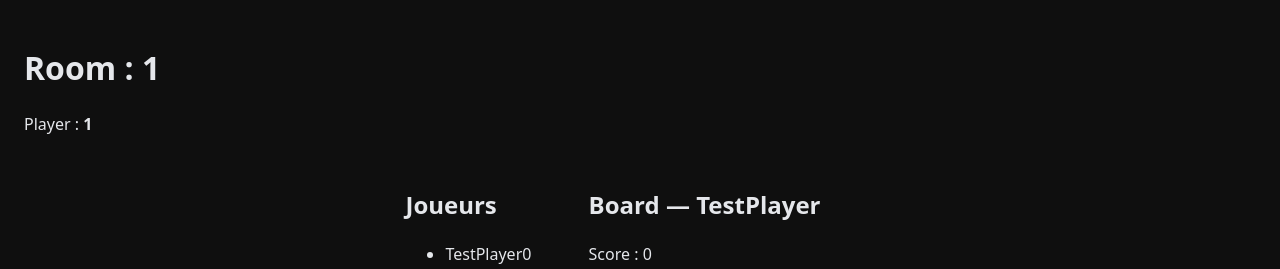
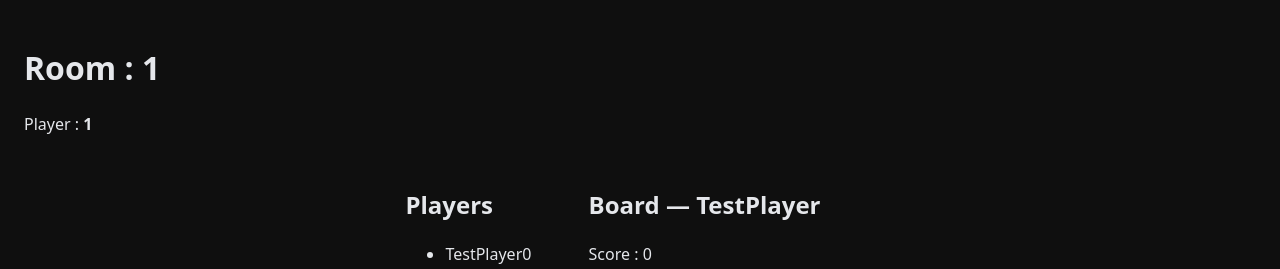
Before and after one commit to Ratsock6/red-tetris, a React (Vite) app in the folder client/: page /1/1 in a window 1280 px wide. Shown: the top 269 px of the page. Built offline with nearby package versions, Linux system fonts and the light colour scheme.

Commit message:
French to english

```diff
--- a/client/src/pages/Room.jsx
+++ b/client/src/pages/Room.jsx
@@ -35,7 +35,7 @@ export default function Room() {
       <main className="room-layout">
 
         <aside className="sidebar">
-          <h2>Joueurs</h2>
+          <h2>Players</h2>
           <ul className="player-list">
             {players.map((p) => (
               <li
```
